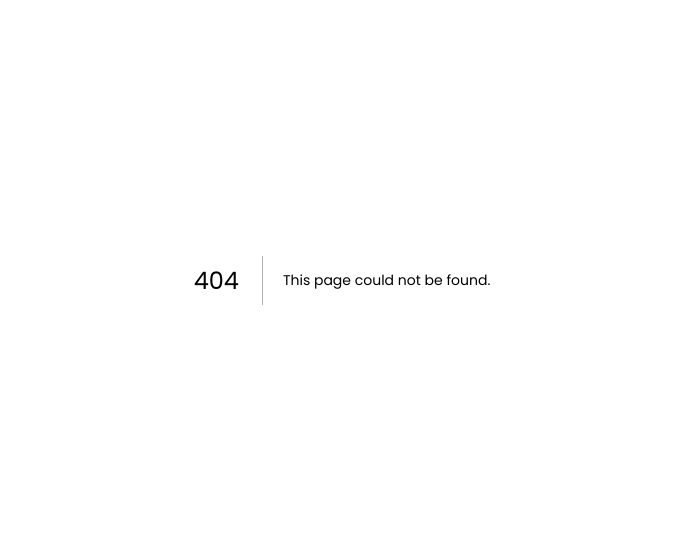
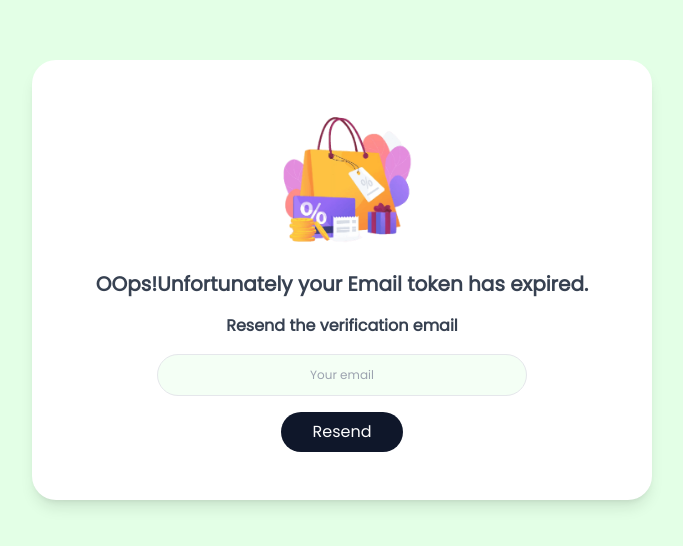
Before and after one commit to Muthoni77/supercart, a Next.js app: page /auth/verification/token-expired in a window 1280 px wide. Before the commit this address had no page. Shown: the part 120-666 px from the top of the page, without its empty margins (298-981 px from the left). Built offline with nearby package versions, Linux system fonts and the light colour scheme.

Commit message:
feat:email verification pages and handle verification token expiry

```diff
--- /dev/null
+++ b/pages/auth/verification/email-verified.tsx
@@ -0,0 +1,48 @@
+import LoadingOverlay from "@/components/Spinners/LoadingOverlay";
+import SpinnerOnly from "@/components/Spinners/SpinnerOnly";
+import { useRouter } from "next/router";
+import { useState } from "react";
+
+const EmailVerified = () => {
+  const router = useRouter();
+  //loading
+  const [loading, setLoading] = useState<boolean>(false);
+
+  const handleRedirect = () => {
+    setLoading(true);
+    router.push("/");
+  };
+  return (
+    <div className="h-screen flex items-center justify-center bg-[#e3ffe6] w-full p-4">
+      <div className="bg-white p-4 md:py-12 md:px-16 rounded-3xl shadow-lg w-full md:w-fit ">
+        <div className=" flex flex-col  space-y-4 items-center justify-center">
+          <div className="w-1/3">
+            <img
+              alt=""
+              src="/logo.png"
+              className="w-full animate__animated animate__fadeIn animate__faster mb-2"
+            />
+          </div>
+          <center>
+            <span className="font-bold text-dark text-xl ">
+              Your email was verified successfully!
+            </span>
+          </center>
+
+          <button
+            className="w-fit px-8 bg-[#0f172a] text-sm md:text-base rounded-3xl py-2 px-4 mb-2 text-white hover:cursor-pointer hover:shadow-xl   flex items-center justify-center"
+            onClick={handleRedirect}
+          >
+            Proceed to our homepage
+            {loading && (
+              <SpinnerOnly spinnerClassName="ml-2" color={"white"} size={18} />
+            )}
+          </button>
+        </div>
+      </div>
+      {loading && <LoadingOverlay />}
+    </div>
+  );
+};
+
+export default EmailVerified;
--- /dev/null
+++ b/pages/auth/verification/token-expired.tsx
@@ -0,0 +1,100 @@
+import { ResponseDataType } from "@/Types/Requests";
+import LoadingOverlay from "@/components/Spinners/LoadingOverlay";
+import SpinnerOnly from "@/components/Spinners/SpinnerOnly";
+import publicAxiosWrapper from "@/utils/axios/publicAxiosWrapper";
+import { useRouter } from "next/router";
+import { totalmem } from "os";
+import { useState } from "react";
+import { toast } from "react-toastify";
+
+const TokenExpired = () => {
+  const router = useRouter();
+
+  const [email, setEmail] = useState<string>("");
+
+  //Email regex
+  const regex = /^[A-Z0-9._%+-]+@[A-Z0-9.-]+\.[A-Z]{2,}$/i;
+
+  //loading
+  const [loading, setLoading] = useState<boolean>(false);
+
+  const handleResend = async () => {
+    if (!email) {
+      toast.warning("Please enter your email");
+    } else if (!regex.test(email)) {
+      toast.warning("Please enter a valid email address");
+    } else {
+      setLoading(true);
+      try {
+        const response: any = await publicAxiosWrapper({
+          method: "post",
+          url: "/auth/request-verify-email",
+          data: { email },
+        });
+
+        const responseData: ResponseDataType = response.data!;
+
+        if (!responseData?.success) {
+          setLoading(false);
+          toast.error(responseData.message);
+        } else {
+          toast.success(responseData.message);
+          router.push("/");
+        }
+      } catch (error) {
+        setLoading(false);
+        console.log(error);
+        if (error instanceof Error) {
+          toast.error(error.message);
+        }
+      }
+      //   router.push("/");
+    }
+  };
+  return (
+    <div className="h-screen flex items-center justify-center bg-[#e3ffe6] w-full p-4">
+      <div className="bg-white p-4 md:py-12 md:px-16 rounded-3xl shadow-lg w-full md:w-fit ">
+        <div className=" flex flex-col  space-y-4 items-center justify-center">
+          <div className="w-1/3">
+            <img
+              alt=""
+              src="/logo.png"
+              className="w-full animate__animated animate__fadeIn animate__faster mb-2"
+            />
+          </div>
+          <center>
+            <span className="font-bold text-dark text-xl ">
+              OOps!Unfortunately your Email token has expired.
+            </span>
+          </center>
+          <center>
+            <span className="font-bold text-dark text-base ">
+              Resend the verification email
+            </span>
+          </center>
+          <input
+            className="border w-full md:w-3/4 py-3 px-4 text-center rounded-3xl mt-2 text-xs placeholder-gray md:mt-3 bg-[#f4fff5]  outline-none"
+            placeholder="Your email"
+            type="email"
+            name="email"
+            value={email}
+            onChange={(e) => setEmail(e.target.value)}
+          />
+
+          <button
+            className="w-fit px-8 bg-[#0f172a] text-sm md:text-base rounded-3xl py-2 px-4 mb-2 text-white hover:cursor-pointer hover:shadow-xl   flex items-center justify-center"
+            onClick={handleResend}
+          >
+            {!loading ? "Resend" : "Please wait"}
+            {loading && (
+              <SpinnerOnly spinnerClassName="ml-2" color={"white"} size={18} />
+            )}
+          </button>
+        </div>
+      </div>
+      {loading && <LoadingOverlay />}
+    </div>
+  );
+};
+
+export default TokenExpired;
```
